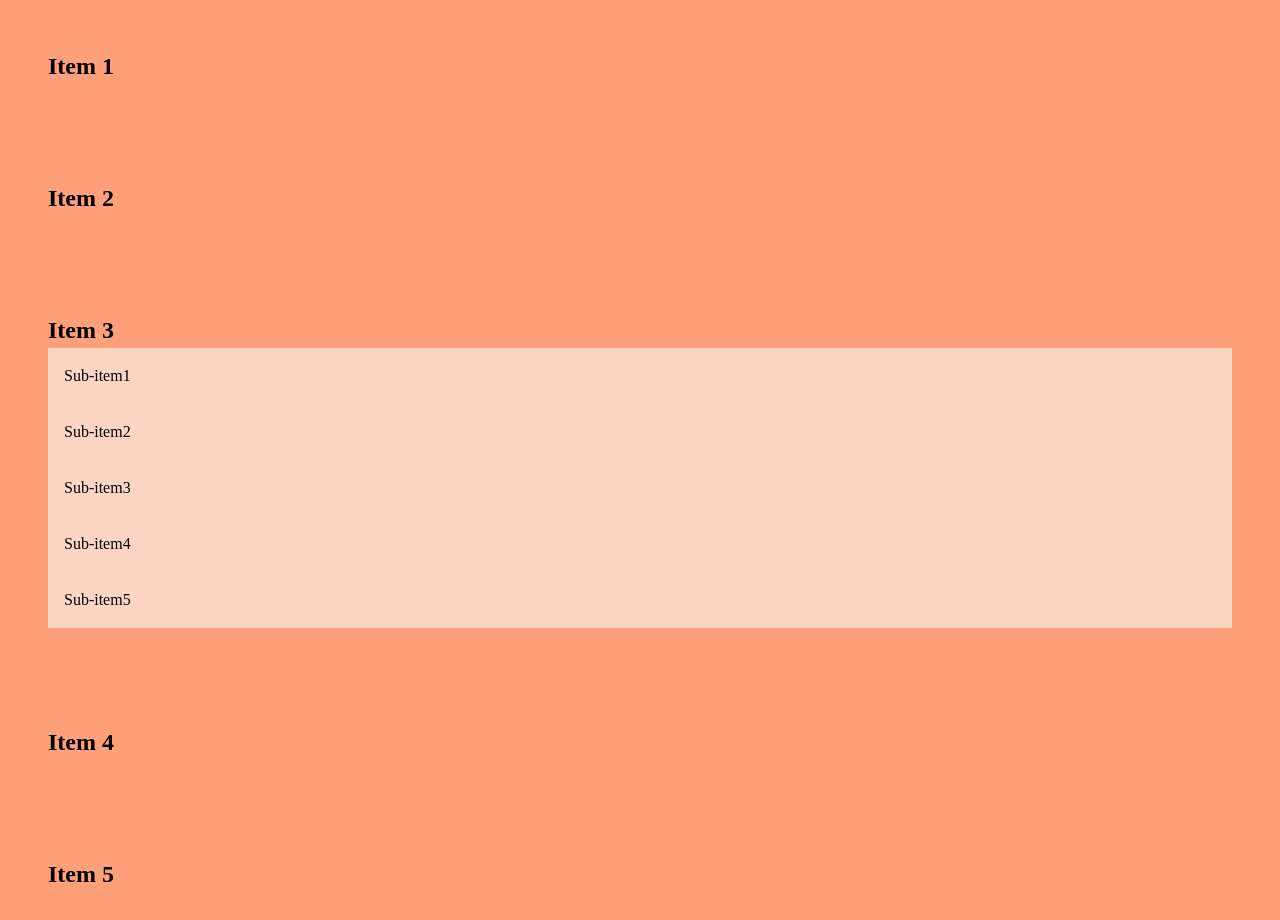
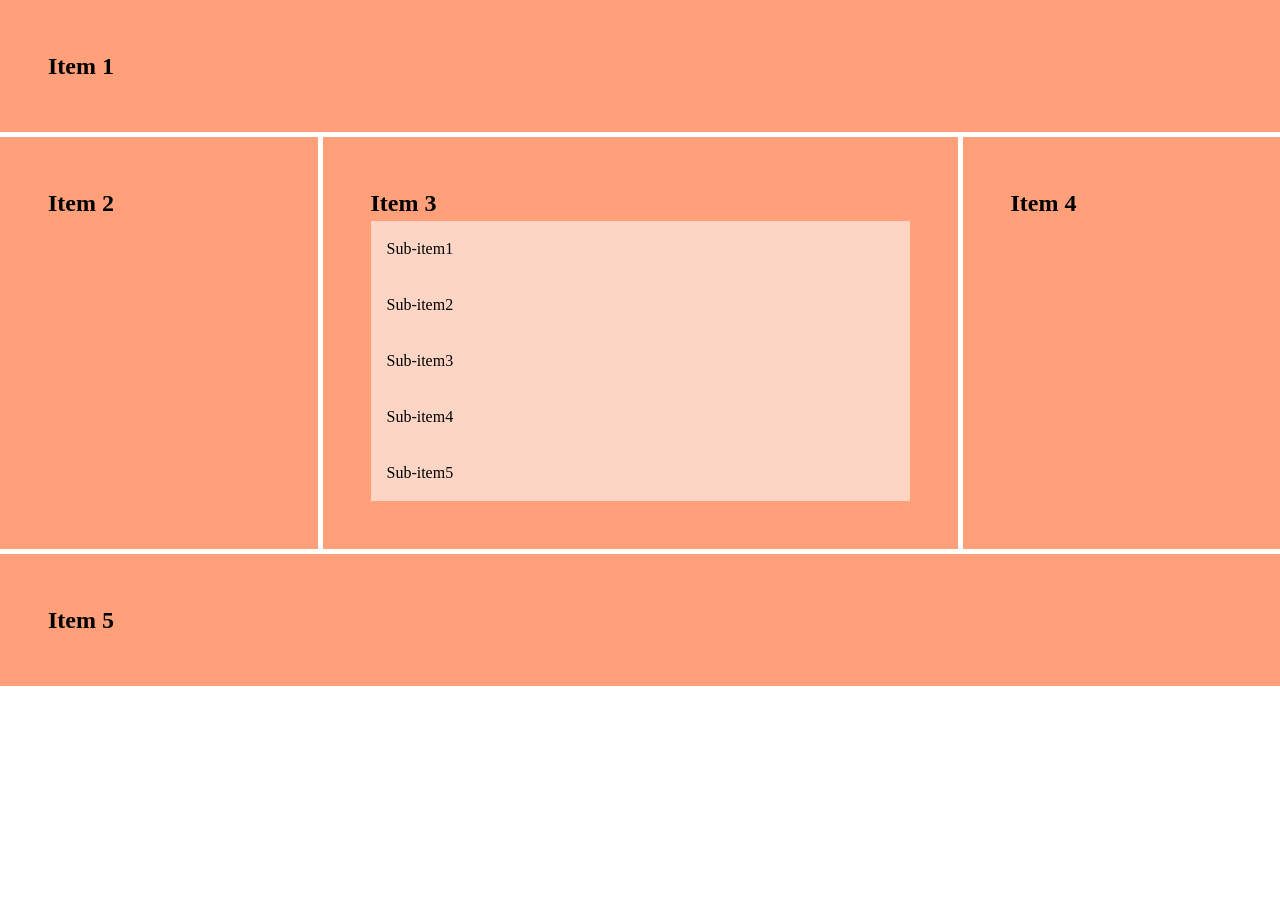
Before and after one commit to maarcusmarttt/exercici-06, a plain HTML site: page index.html in a window 1280 px wide. After the commit the page ends 800 px from the top, so only its background shows below. Drawn offline with Linux system fonts and the light colour scheme.

Commit message:
feat: grid principal 1fr 2fr 1fr, gap 5px (fase 2)

```diff
--- a/css/main.css
+++ b/css/main.css
@@ -17,6 +17,17 @@ h1 {
 
 
 /* ===== FASE 2: grid principal ===== */
+.grid-container {
+  display: grid;
+  grid-template-columns: 1fr 2fr 1fr;
+  gap: 5px;
+}
+
+.item-1 { grid-column: 1 / -1; grid-row: 1; }
+.item-2 { grid-column: 1; grid-row: 2; }
+.item-3 { grid-column: 2; grid-row: 2; }
+.item-4 { grid-column: 3; grid-row: 2; }
+.item-5 { grid-column: 1 / -1; grid-row: 3; }
 
 
 /* ===== ADVANCED ===== */
```
